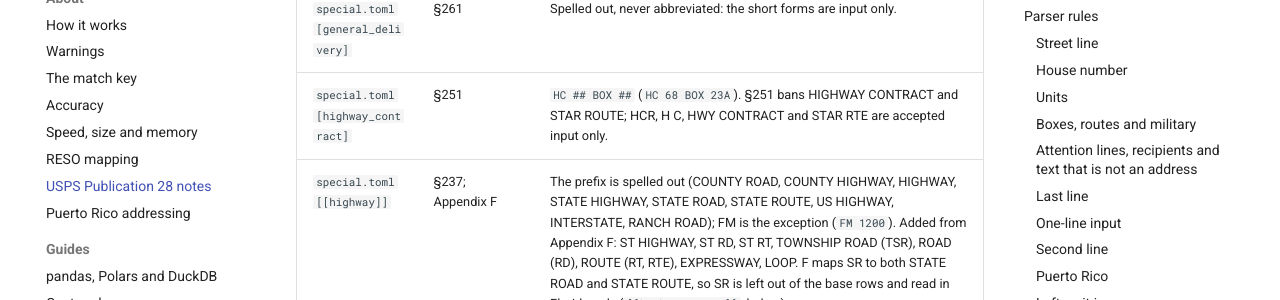
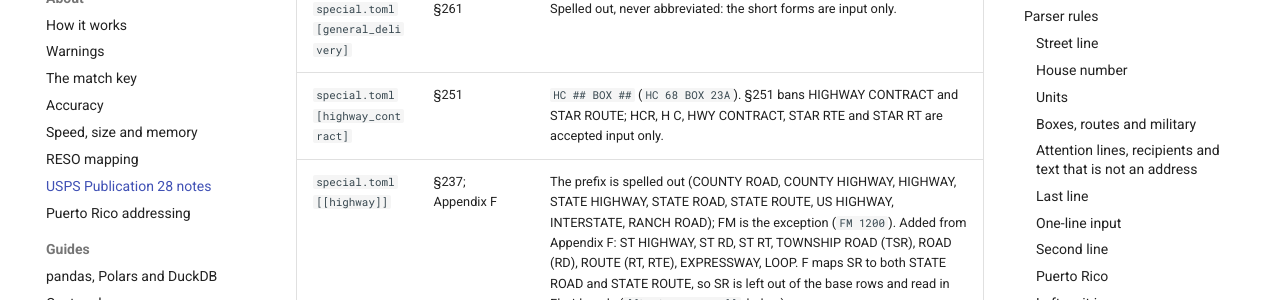
Before and after one commit to jeremeybingham/doorplate, an MkDocs documentation site: the page built from docs/usps-pub28-notes.md, in a window 1280 px wide and 900 px high, scrolled down 1354 px. Shown: the part 173-473 px from the top of the window. Built offline with MkDocs 1.6.1 and Material for MkDocs 9.7.7, drawn with Linux system fonts in a browser that asks for light colours; comment, search, counter and statistics services are not loaded.

Commit message:
Record rb-009 in passing.txt and the STAR RT form in the Pub 28 notes (#538)
Co-Authored-By: Claude Sonnet 5.5 <noreply@anthropic.com>

```diff
--- a/docs/usps-pub28-notes.md
+++ b/docs/usps-pub28-notes.md
@@ -21,7 +21,7 @@ Pages are under `https://pe.usps.com/text/pub28/` (`pe.usps.com` refuses clients
 | `special.toml` `[po_box]` | §281 to 284 | `PO BOX ##`. §283 turns CALLER, FIRM CALLER, BIN, LOCKBOX and DRAWER into PO BOX. PO DRAWER, LOCK BOX and the PO BOX spelling variants are accepted input only. |
 | `special.toml` `[rural_route]`, `[box]` | §241 to 245 | `RR ## BOX ##`; §241 bans RURAL, NUMBER, NO and `#`. §244 turns RFD and RD into RR, so RD is a route form, taken only in the `RD ## BOX ##` position. RTE, RT and ROUTE are accepted input only. |
 | `special.toml` `[general_delivery]` | §261 | Spelled out, never abbreviated: the short forms are input only. |
-| `special.toml` `[highway_contract]` | §251 | `HC ## BOX ##` (`HC 68 BOX 23A`). §251 bans HIGHWAY CONTRACT and STAR ROUTE; HCR, H C, HWY CONTRACT and STAR RTE are accepted input only. |
+| `special.toml` `[highway_contract]` | §251 | `HC ## BOX ##` (`HC 68 BOX 23A`). §251 bans HIGHWAY CONTRACT and STAR ROUTE; HCR, H C, HWY CONTRACT, STAR RTE and STAR RT are accepted input only. |
 | `special.toml` `[[highway]]` | §237; Appendix F | The prefix is spelled out (COUNTY ROAD, COUNTY HIGHWAY, HIGHWAY, STATE HIGHWAY, STATE ROAD, STATE ROUTE, US HIGHWAY, INTERSTATE, RANCH ROAD); FM is the exception (`FM 1200`). Added from Appendix F: ST HIGHWAY, ST RD, ST RT, TOWNSHIP ROAD (TSR), ROAD (RD), ROUTE (RT, RTE), EXPRESSWAY, LOOP. F maps SR to both STATE ROAD and STATE ROUTE, so SR is left out of the base rows and read in Florida only (`[[highway.state]]`, below). |
 | `special.toml` `[placeholder]` | Not a USPS rule | Stand-in text seen in county property data. |
 
```
Also changed, not shown: 1 other file.
